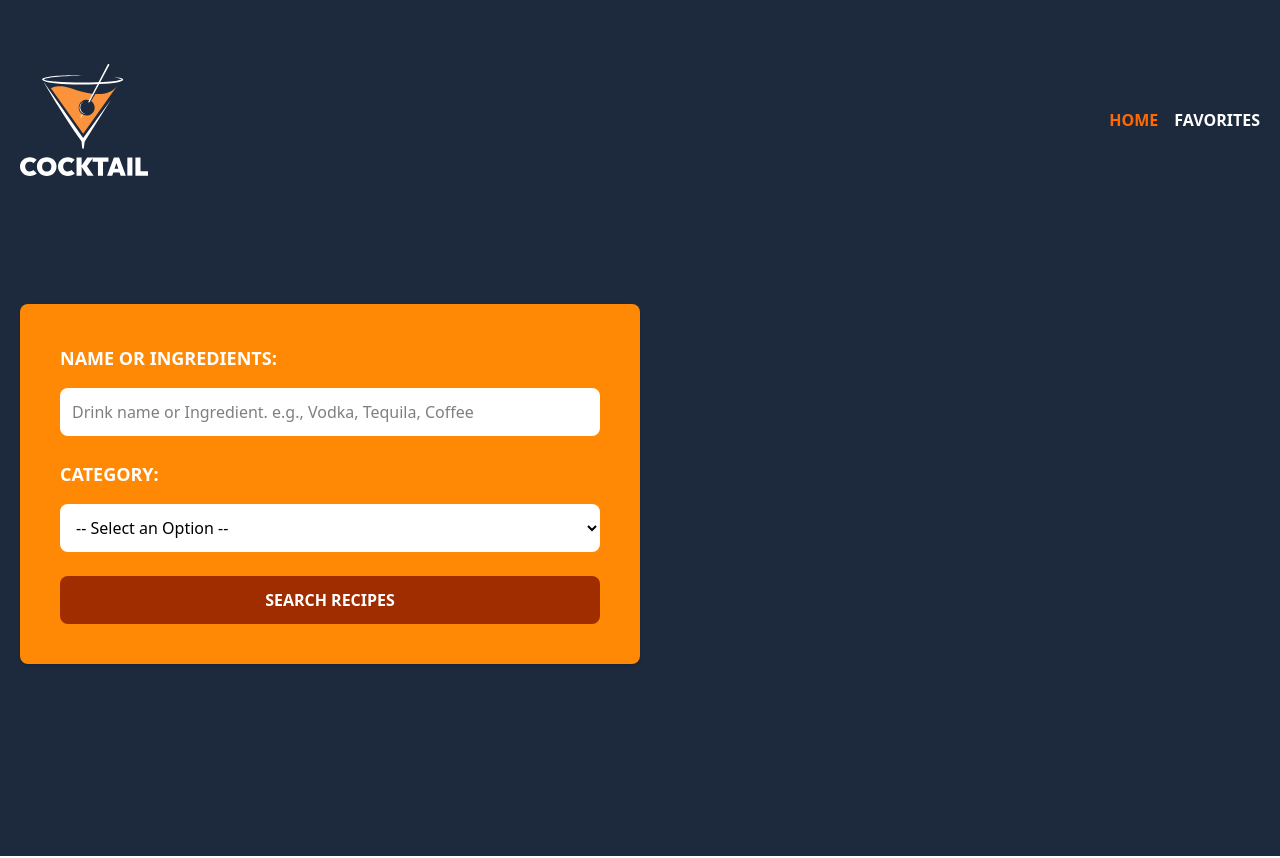
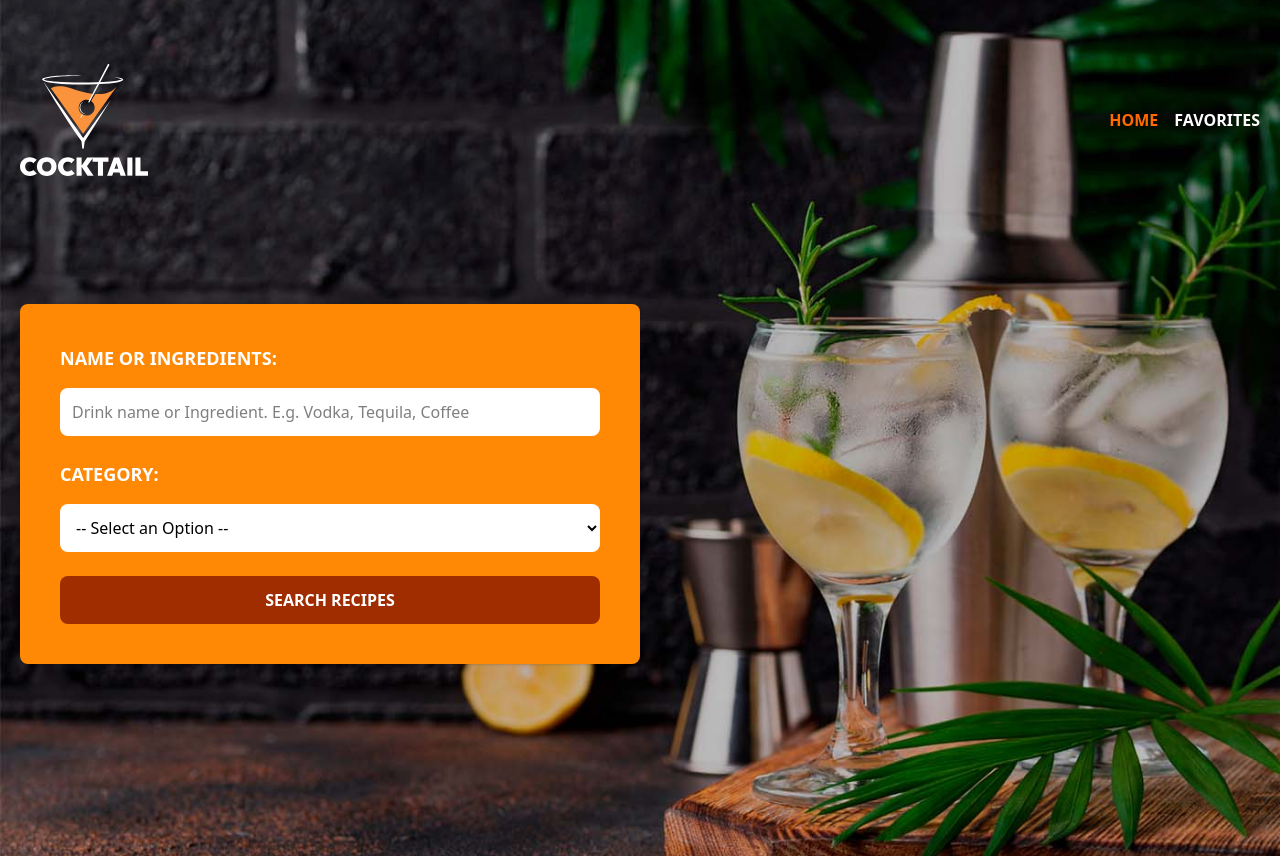
Before and after one commit to SebastianEM98/Drink-Finder-React, a React (Vite) app: page / in a window 1280 px wide. Shown: the top 858 px of the page. Built offline with nearby package versions, Linux system fonts and the light colour scheme.

Commit message:
Background image added on the home page

```diff
--- a/src/components/Header.tsx
+++ b/src/components/Header.tsx
@@ -8,7 +8,7 @@ export default function () {
     const isHome = useMemo(() => pathname === '/', [pathname])
 
     return (
-        <header className="bg-slate-800">
+        <header className={isHome ? "bg-header-image" : "bg-slate-800"}>
             <div className="mx-auto container px-5 py-16">
                 <div className="flex justify-between items-center">
                     <div>
@@ -52,7 +52,7 @@ export default function () {
                                 id="ingredient"
                                 name="ingredient"
                                 className="p-3 w-full rounded-lg focus:outline-none bg-white"
-                                placeholder="Drink name or Ingredient. e.g., Vodka, Tequila, Coffee"
+                                placeholder="Drink name or Ingredient. E.g. Vodka, Tequila, Coffee"
                             />
                         </div>
 
--- a/src/index.css
+++ b/src/index.css
@@ -1 +1,9 @@
 @import "tailwindcss";
+
+@layer components {
+    .bg-header-image {
+        background: url('/public/bg.jpg') no-repeat;
+        background-size: cover;
+        background-position: center;
+    }
+}
```
